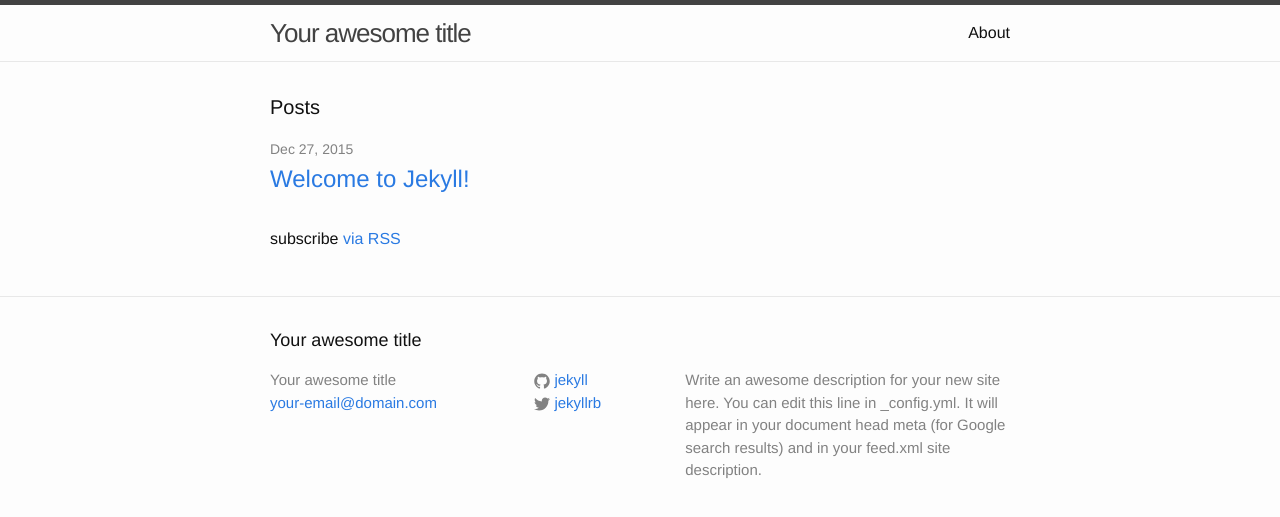
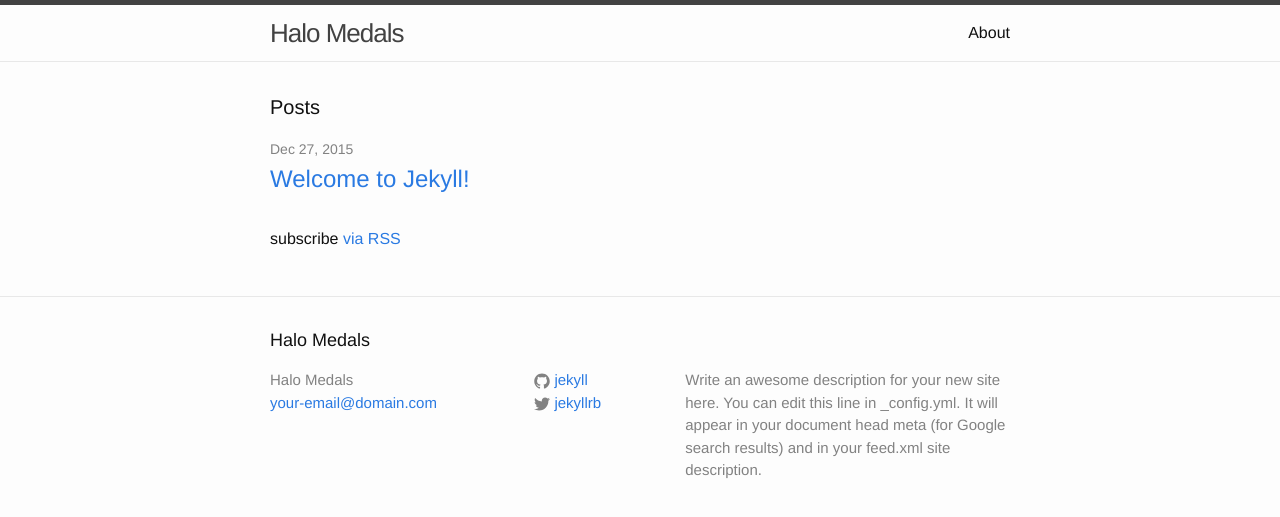
Before and after one commit to destefanis/halo-medals, a Jekyll site: the page built from index.html, in a window 1280 px wide. Shown: the top 517 px of the page. Built offline with Jekyll 4.4.1, drawn with Linux system fonts in a browser that asks for light colours; nearby versions of some CDN libraries.

Commit message:
Updated config settings for jekyll

```diff
--- a/_config.yml
+++ b/_config.yml
@@ -6,14 +6,14 @@
 # 'jekyll serve'. If you change this file, please restart the server process.
 
 # Site settings
-title: Your awesome title
+title: Halo Medals
 email: your-email@domain.com
 description: > # this means to ignore newlines until "baseurl:"
   Write an awesome description for your new site here. You can edit this
   line in _config.yml. It will appear in your document head meta (for
   Google search results) and in your feed.xml site description.
 baseurl: "" # the subpath of your site, e.g. /blog
-url: "http://yourdomain.com" # the base hostname & protocol for your site
+url: "http://destefanis.github.io/halo-medals" # the base hostname & protocol for your site
 twitter_username: jekyllrb
 github_username:  jekyll
 
```
